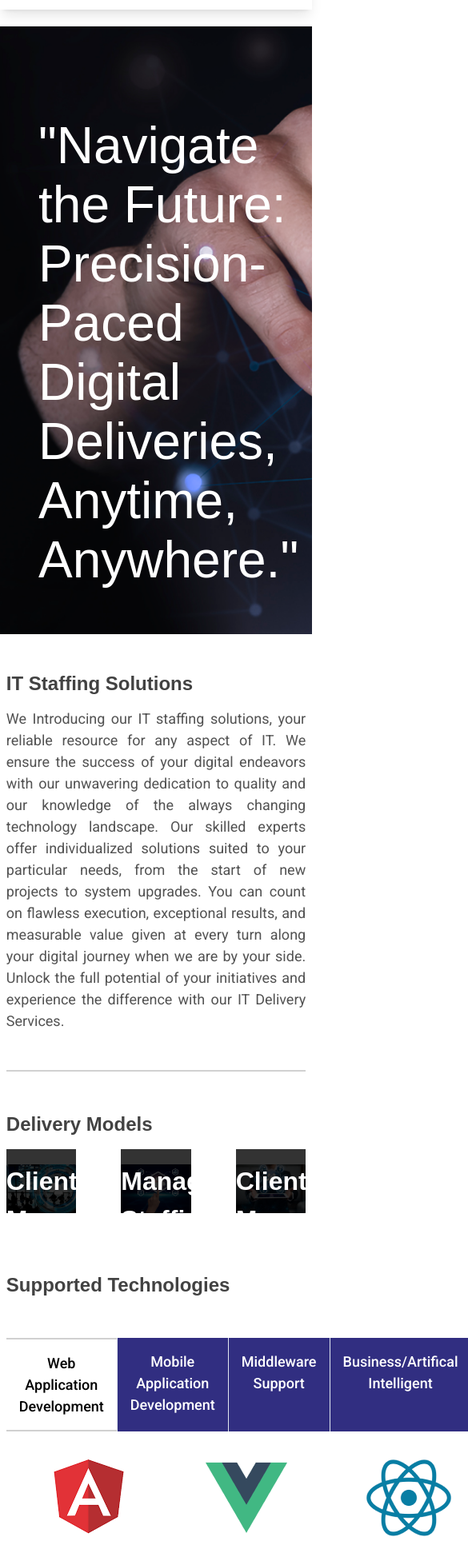
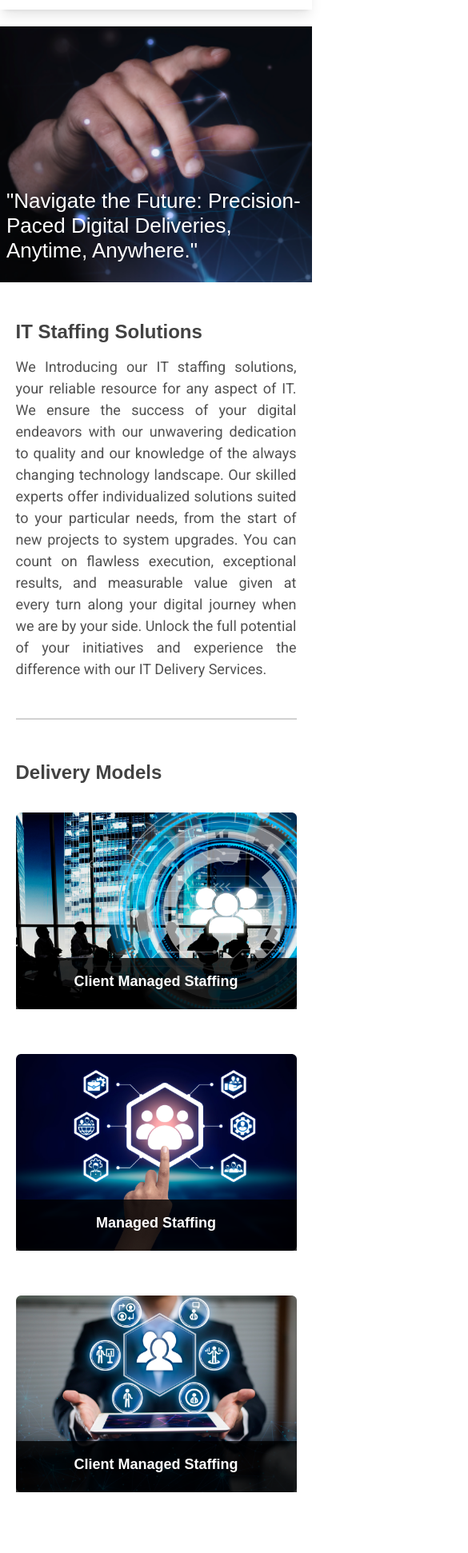
Before and after one commit to sourceease/sourceease-web, an Angular app: page /it-staffing in a window 390 px wide. Shown: the part 55-1997 px from the top of the page at 80% size, 585 px wide, since content can reach past the window. Built offline with nearby package versions, Linux system fonts and the light colour scheme.

Commit message:
meke mobile responsive

```diff
--- a/src/app/pages/it-staffing/it-staffing.component.html
+++ b/src/app/pages/it-staffing/it-staffing.component.html
@@ -1,7 +1,8 @@
 <div class="container bg-white">
     <div class="mainBg">
-        <div class="mb-14 ml-12">
-            <div class="bgTxt archivo-narrow">"Navigate the Future: Precision-Paced <br> Digital Deliveries, Anytime,
+        <div class="mb-6 lg:mb-14  ml-2 lg:ml-12">
+            <div class="bgTxt archivo-narrow">"Navigate the Future: Precision-Paced <br class="hidden lg:block"> Digital
+                Deliveries, Anytime,
                 Anywhere."</div>
         </div>
     </div>
@@ -33,14 +34,14 @@
         <div>
             <h1 class="text-[#424242] font-bold lg:text-5xl text-3xl mt-11 mb-3 archivo-narrow">Delivery Models
             </h1>
-            <div class="flex flex-row gap-14 mt-8">
+            <div class="flex flex-col lg:flex-row gap-14 mt-8">
                 <div class="basis-full">
                     <div class="image_container">
                         <img src="../../../assets/sourceease/it-staffing/delivery1.png" class="image">
                         <div class="overlay">
-                            <h1 class="text-4xl text-white archivo-narrow text-center font-bold pt-4">Client Managed
+                            <h1 class="text-xl lg:text-4xl text-white archivo-narrow text-center font-bold pt-4">Client Managed
                                 Staffing</h1>
-                            <h2 class="text-xl roboto-font text-justify text-white p-6">Collaborate with us for shared
+                            <h2 class="text-sm lg:text-xl roboto-font text-justify text-white p-6">Collaborate with us for shared
                                 success through our Co-Managed Staffing solution. Work
                                 closely with our team to jointly manage resources and outcomes, leveraging our expertise
                                 and your domain knowledge to drive project success and exceed expectations. </h2>
@@ -51,9 +52,9 @@
                     <div class="image_container">
                         <img src="../../../assets/sourceease/it-staffing/delivery2.png" class="image">
                         <div class="overlay">
-                            <h1 class="text-4xl text-white archivo-narrow text-center font-bold pt-4">Managed Staffing
+                            <h1 class="text-xl lg:text-4xl text-white archivo-narrow text-center font-bold pt-4">Managed Staffing
                             </h1>
-                            <h2 class="text-xl roboto-font text-justify text-white p-6">Experience hassle-free staffing
+                            <h2 class="text-sm lg:text-xl roboto-font text-justify text-white p-6">Experience hassle-free staffing
                                 with our Managed Staffing solution. Benefit from a
                                 dedicated Delivery Manager, outcome-based service, and comprehensive resource
                                 management, allowing you to focus on your core business priorities while we handle the
@@ -66,9 +67,9 @@
                     <div class="image_container">
                         <img src="../../../assets/sourceease/it-staffing/delivery3.png" class="image">
                         <div class="overlay">
-                            <h1 class="text-4xl text-white archivo-narrow text-center font-bold pt-4">Client Managed
+                            <h1 class="text-xl lg:text-4xl text-white archivo-narrow text-center font-bold pt-4">Client Managed
                                 Staffing</h1>
-                            <h2 class="text-xl roboto-font text-justify text-white p-6">Client Managed Staffing
+                            <h2 class="text-sm lg:text-xl roboto-font text-justify text-white p-6">Client Managed Staffing
                                 Empower your organization with full control over your workforce through our Client
                                 Managed Staffing solution. Seamlessly integrate our resources into your operations while
                                 maintaining oversight and direction, ensuring alignment with your business objectives.
@@ -86,37 +87,90 @@
             </h1>
 
             <div>
-                <div class="flex flex-row">
+                <div class="flex flex-col lg:flex-row">
                     <div class="basis-2/6">
                         <div class="h-full">
                             <img class="w-full h-full" src="../../../assets/sourceease/it-staffing/supported.png"
                                 alt="Image Not Fonnd">
                         </div>
                     </div>
-                    <div class="basis-4/6 border-r-2 border-b-2  border-gray-200">
-                        <div class="flex flex-row divide-x">
+                    <div class="basis-4/6 border lg:border-r-2 lg:border-b-2  border-gray-200">
+                        <div class="flex flex-row divide-x lg:block hidden">
 
                             <!-- Tabs -->
 
-                            <div [ngClass]="{'active': selectedTab == 1}" class="bg-[#312E81] text-white text-center p-4 font-medium text-xl cursor-pointer"
+                            <div [ngClass]="{'active': selectedTab == 1}"
+                                class="bg-[#312E81] text-white text-center p-4 font-medium text-xl cursor-pointer"
                                 (click)="chngTech(1)">Web Application Development</div>
-                            <div [ngClass]="{'active': selectedTab == 2}" class="bg-[#312E81] text-white text-center p-4 font-medium text-xl cursor-pointer"
+                            <div [ngClass]="{'active': selectedTab == 2}"
+                                class="bg-[#312E81] text-white text-center p-4 font-medium text-xl cursor-pointer"
                                 (click)="chngTech(2)">Mobile Application Development</div>
-                            <div [ngClass]="{'active': selectedTab == 3}" class="bg-[#312E81] text-white text-center p-4 font-medium text-xl cursor-pointer"
+                            <div [ngClass]="{'active': selectedTab == 3}"
+                                class="bg-[#312E81] text-white text-center p-4 font-medium text-xl cursor-pointer"
                                 (click)="chngTech(3)">Middleware
                                 Support</div>
-                            <div [ngClass]="{'active': selectedTab == 4}" class="bg-[#312E81] text-white text-center p-4 font-medium text-xl cursor-pointer"
+                            <div [ngClass]="{'active': selectedTab == 4}"
+                                class="bg-[#312E81] text-white text-center p-4 font-medium text-xl cursor-pointer"
                                 (click)="chngTech(4)">Business/Artifical
                                 Intelligent</div>
-                            <div [ngClass]="{'active': selectedTab == 5}" class="bg-[#312E81] text-white text-center p-4 font-medium text-xl cursor-pointer"
+                            <div [ngClass]="{'active': selectedTab == 5}"
+                                class="bg-[#312E81] text-white text-center p-4 font-medium text-xl cursor-pointer"
                                 (click)="chngTech(5)">Automation Frameworks & Tools</div>
-                            <div [ngClass]="{'active': selectedTab == 6}" class="bg-[#312E81] text-white text-center p-4 font-medium text-xl cursor-pointer"
+                            <div [ngClass]="{'active': selectedTab == 6}"
+                                class="bg-[#312E81] text-white text-center p-4 font-medium text-xl cursor-pointer"
                                 (click)="chngTech(6)">Cloud Based Solution Implementations</div>
+                        </div>
+
+                        <div class="lg:hidden block mt-6 mb-6">
+                            <mat-tab-group class="snap-x" (selectedIndexChange)="chngTechMob($event)">
+                                <mat-tab class="snap-center" label="Web Application Development">
+                                    <div class="flex flex-row gap-12 pt-8 pl-2 flex-wrap">
+                                        <div *ngFor="let item of getFilteredTechnologies()">
+                                            <img class="w-20" [src]="item.imageUrl" alt="Icon Not Found">
+                                        </div>
+                                    </div>
+                                </mat-tab>
+                                <mat-tab class="snap-center" label="Mobile Application Development">
+                                    <div class="flex flex-row gap-12 pt-8 pl-2 flex-wrap">
+                                        <div *ngFor="let item of getFilteredTechnologies()">
+                                            <img  class="w-20" [src]="item.imageUrl" alt="Icon Not Found">
+                                        </div>
+                                    </div>
+                                </mat-tab>
+                                <mat-tab class="snap-center" label="Middleware Support">
+                                    <div class="flex flex-row gap-12 pt-8 pl-2 flex-wrap">
+                                        <div *ngFor="let item of getFilteredTechnologies()">
+                                            <img  class="w-20" [src]="item.imageUrl" alt="Icon Not Found">
+                                        </div>
+                                    </div>
+                                </mat-tab>
+                                <mat-tab class="snap-center" label="Business/Artifical Intelligent">
+                                    <div class="flex flex-row gap-12 pt-8 pl-2 flex-wrap">
+                                        <div *ngFor="let item of getFilteredTechnologies()">
+                                            <img  class="w-20" [src]="item.imageUrl" alt="Icon Not Found">
+                                        </div>
+                                    </div>
+                                </mat-tab>
+                                <mat-tab class="snap-center" label="Automation Frameworks & Tools">
+                                    <div class="flex flex-row gap-12 pt-8 pl-2 flex-wrap">
+                                        <div *ngFor="let item of getFilteredTechnologies()">
+                                            <img  class="w-20" [src]="item.imageUrl" alt="Icon Not Found">
+                                        </div>
+                                    </div>
+                                </mat-tab>
+                                <mat-tab class="snap-center" label="Cloud Based Solution Implementations">
+                                    <div class="flex flex-row gap-12 pt-8 pl-2 flex-wrap">
+                                        <div *ngFor="let item of getFilteredTechnologies()">
+                                            <img  class="w-20" [src]="item.imageUrl" alt="Icon Not Found">
+                                        </div>
+                                    </div>
+                                </mat-tab>
+                            </mat-tab-group>
                         </div>
 
                         <!-- Content -->
 
-                        <div class="">
+                        <div class="lg:block hidden">
                             <div class="flex flex-row gap-[6rem] pt-8 pl-14 pr-8 flex-wrap">
                                 <div *ngFor="let item of getFilteredTechnologies()">
                                     <img [src]="item.imageUrl" alt="Icon Not Found">
@@ -136,13 +190,15 @@
             <h1 class="text-[#424242] font-bold lg:text-5xl text-3xl mt-18 mb-12 archivo-narrow">Why Choose Us?
             </h1>
 
-            <div class="flex flex-row justify-evenly">
+            <div class="flex flex-col gap-y-8 lg:flex-row justify-evenly">
                 <div class="p-8 basis-1/5 boxShadow">
                     <div>
-                        <div class="text-center"><img class="inline-block" src="../../../assets/sourceease/it-staffing/w1.png" alt="Image Not Found"></div>
+                        <div class="text-center"><img class="inline-block"
+                                src="../../../assets/sourceease/it-staffing/w1.png" alt="Image Not Found"></div>
                     </div>
                     <div>
-                        <h1 class="text-[#424242] text-center font-bold lg:text-4xl text-3xl mt-6 mb-5 archivo-narrow">Talent
+                        <h1 class="text-[#424242] text-center font-bold lg:text-4xl text-3xl mt-6 mb-5 archivo-narrow">
+                            Talent
                             Market Place</h1>
 
                         <div class="text-xl roboto-font text-justify text-[#525252]">
@@ -156,10 +212,12 @@
                 </div>
                 <div class="p-8 basis-1/5 boxShadow">
                     <div>
-                        <div class="text-center"><img class="inline-block" src="../../../assets/sourceease/it-staffing/w2.png" alt="Image Not Found"></div>
+                        <div class="text-center"><img class="inline-block"
+                                src="../../../assets/sourceease/it-staffing/w2.png" alt="Image Not Found"></div>
                     </div>
                     <div>
-                        <h1 class="text-[#424242] text-center font-bold lg:text-4xl text-3xl mt-6 mb-5 archivo-narrow">Product Capability</h1>
+                        <h1 class="text-[#424242] text-center font-bold lg:text-4xl text-3xl mt-6 mb-5 archivo-narrow">
+                            Product Capability</h1>
 
                         <div class="text-xl roboto-font text-justify text-[#525252]">
                             Centered on product organization, we offer robust business and operational expertise. Our
@@ -172,10 +230,12 @@
                 </div>
                 <div class="p-8 basis-1/5 boxShadow">
                     <div>
-                        <div class="text-center"><img class="inline-block" src="../../../assets/sourceease/it-staffing/w3.png" alt="Image Not Found"></div>
+                        <div class="text-center"><img class="inline-block"
+                                src="../../../assets/sourceease/it-staffing/w3.png" alt="Image Not Found"></div>
                     </div>
                     <div>
-                        <h1 class="text-[#424242] text-center font-bold lg:text-4xl text-3xl mt-6 mb-5 archivo-narrow">Rich Legacy</h1>
+                        <h1 class="text-[#424242] text-center font-bold lg:text-4xl text-3xl mt-6 mb-5 archivo-narrow">
+                            Rich Legacy</h1>
 
                         <div class="text-xl roboto-font text-justify text-[#525252]">
                             Benefit from our experience in building business and technology capabilities in multiple
--- a/src/app/pages/it-staffing/it-staffing.component.scss
+++ b/src/app/pages/it-staffing/it-staffing.component.scss
@@ -73,7 +73,54 @@
     border-bottom: 2px solid rgba(128, 128, 128, 0.371);
 }
 
+::ng-deep .mat-tab-header {
+    background-color: rgb(49 46 129) !important;
+}
+::ng-deep .mat-tab-label-content {
+    color: #fff !important;
+}
+
+::ng-deep .mat-tab-header-pagination-chevron {
+    border-color: rgb(255 255 255 / 87%) !important;
+}
+
+::ng-deep .mat-tab-group.mat-primary .mat-ink-bar, .mat-tab-nav-bar.mat-primary .mat-ink-bar {
+    background-color: #ffffff !important;
+}
+
 // Responsive
+
+
+// screen 600
+
+@media(max-width:600px) {
+
+    .bgTxt{
+        font-size: 26px;
+        // width: 23rem;
+        line-height: normal;
+    }
+
+    // mobMain.png
+    .mainBg {
+        background-image: url('../../../assets/sourceease/it-staffing/it-main-mob.png');
+        background-size: 100%;
+        background-size: cover;
+        height: 20rem;
+        display: flex;
+        align-items: end;
+    }
+    .innerContainer {
+        max-width: 100%;
+        width: 90%;
+        margin: 0 auto;
+    }
+    .overlay {
+        height: 4rem;
+        transition: 0.5s ease;
+    }
+}
+
 
 @media only screen and (max-device-width: 1980px) and (min-device-width: 1280px) and (-webkit-min-device-pixel-ratio: 1.25) {
     .image_container:hover .overlay {
--- a/src/app/pages/it-staffing/it-staffing.component.ts
+++ b/src/app/pages/it-staffing/it-staffing.component.ts
@@ -72,6 +72,9 @@ export class ItStaffingComponent implements OnInit {
   chngTech(tabNumber: number): void {
     this.selectedTab = tabNumber;
   }
+  chngTechMob($event: any): void {
+    this.selectedTab = $event + 1;
+  }
 
   getFilteredTechnologies(): { tech: string, imageUrl: string }[] {
     switch (this.selectedTab) {
```
Also changed, not shown: src/assets/sourceease/it-staffing/it-main-mob.png (added).
